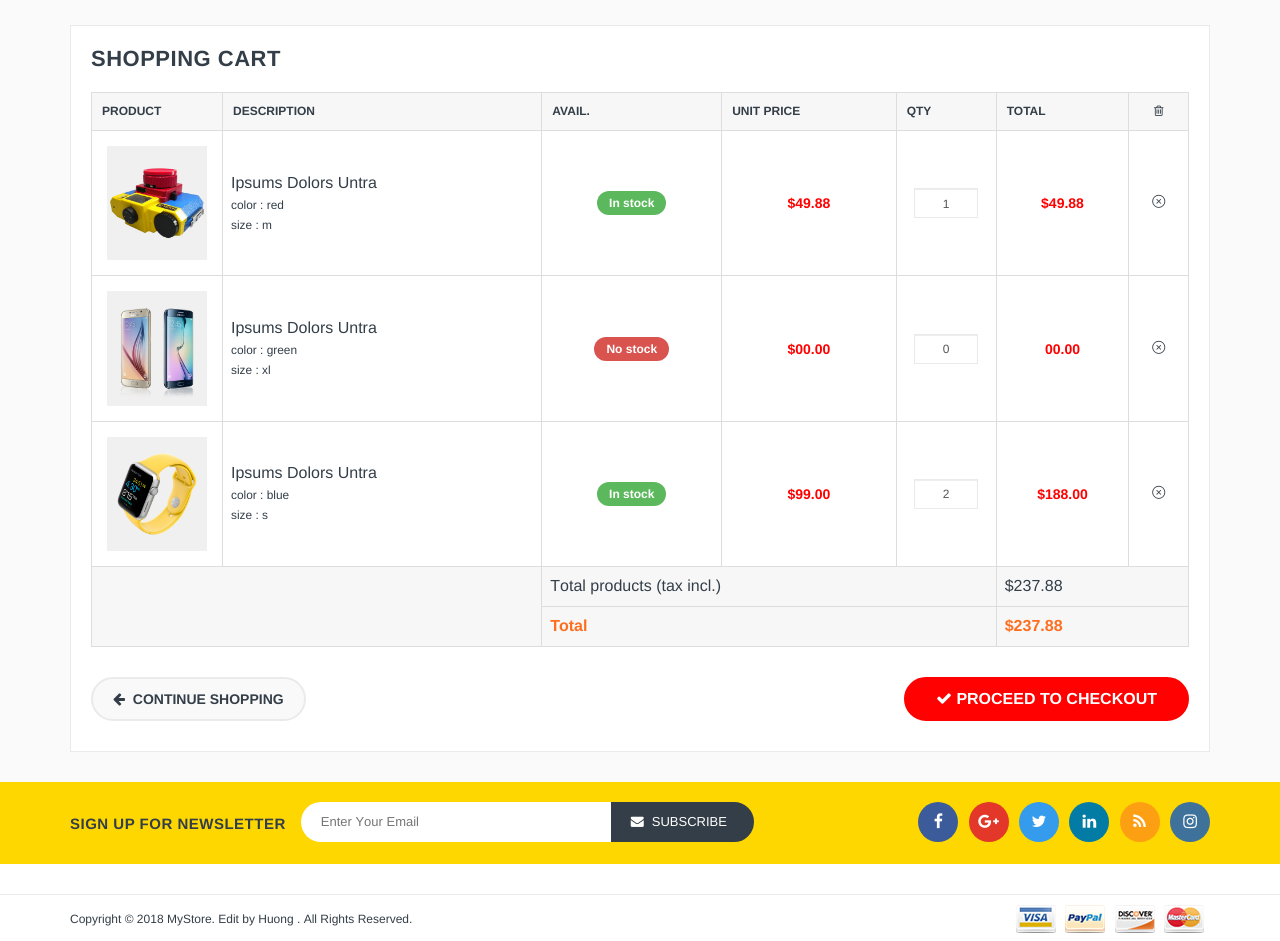
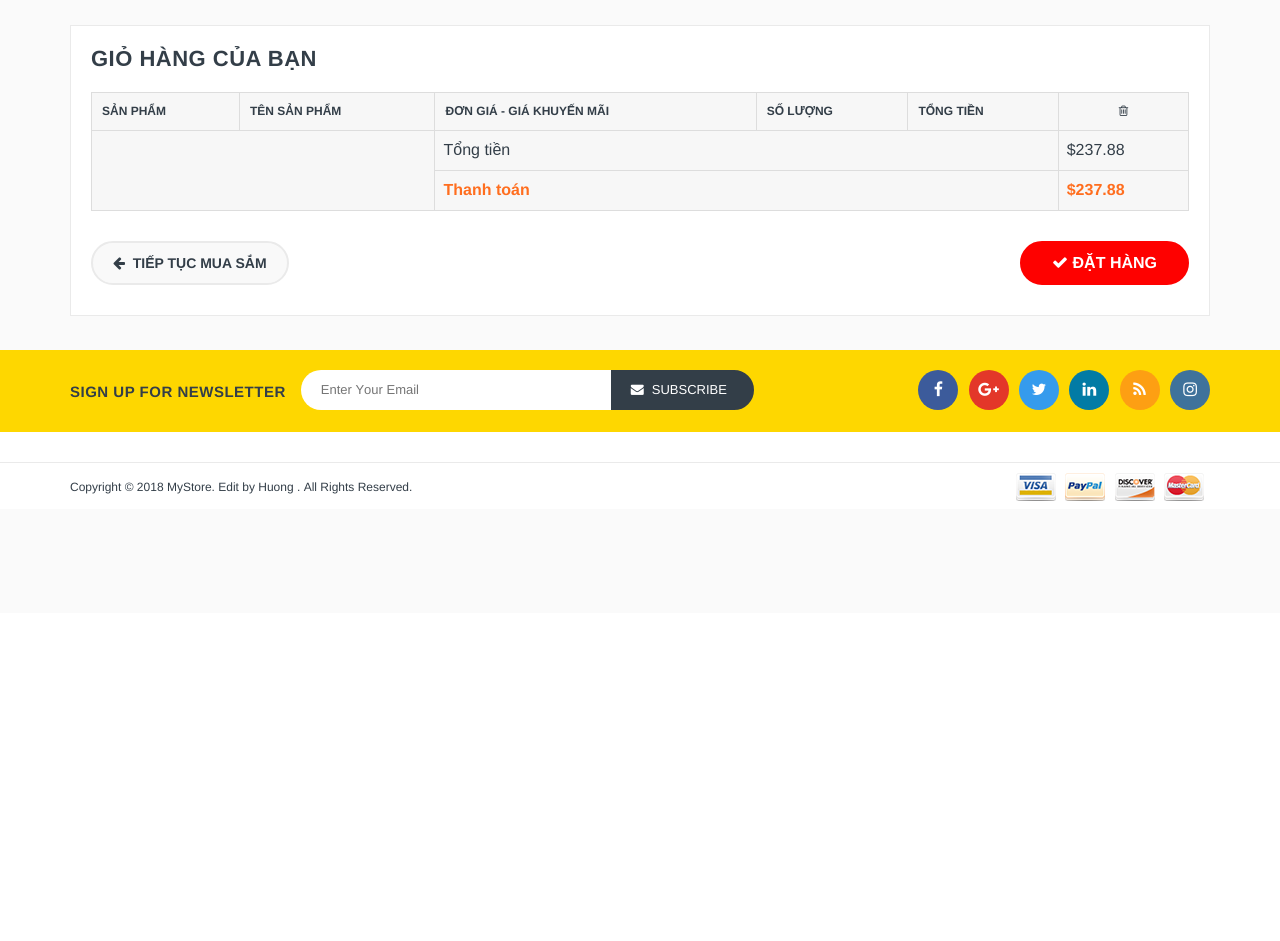
Before and after one commit to huongbee/shopping0205, a PHP site: page /shopping0205/cart.php in a window 1280 px wide. Shown: the part 187-1128 px from the top of the page. After the commit the page ends 688 px from the top, so only its background shows below. Run offline with PHP 8.4, Linux system fonts and the light colour scheme; data that the repository does not hold is empty.

Commit message:
print data

```diff
--- a/views/cart.view.php
+++ b/views/cart.view.php
@@ -4,8 +4,9 @@
     <div class="col-main">
       <div class="cart">
 
-          <div class="page-content page-order"><div class="page-title">
-            <h2>Shopping Cart</h2>
+        <div class="page-content page-order">
+          <div class="page-title">
+            <h2>Giỏ hàng của bạn</h2>
           </div>
 
 
@@ -14,64 +15,51 @@
               <table class="table table-bordered cart_summary">
                 <thead>
                   <tr>
-                      <th class="cart_product">Product</th>
-                      <th>Description</th>
-                      <th>Avail.</th>
-                      <th>Unit price</th>
-                      <th>Qty</th>
-                      <th>Total</th>
-                      <th  class="action"><i class="fa fa-trash-o"></i></th>
+                    <th class="cart_product">Sản phẩm</th>
+                    <th>Tên sản phẩm</th>
+                    <th>Đơn giá - Giá khuyến mãi</th>
+                    <th>Số lượng</th>
+                    <th>Tổng tiền</th>
+                    <th class="action"><i class="fa fa-trash-o"></i></th>
                   </tr>
                 </thead>
                 <tbody>
+                  <?php
+                  $cart = $data['cart'];
+                  foreach($cart->items as $product):?>
                   <tr>
-                      <td class="cart_product"><a href="#"><img src="public/source/images/products/img01.jpg" alt="Product"></a></td>
-                      <td class="cart_description"><p class="product-name"><a href="#">Ipsums Dolors Untra </a></p>
-                        <small><a href="#">Color : Red</a></small><br>
-                        <small><a href="#">Size : M</a></small></td>
-                      <td class="availability in-stock"><span class="label">In stock</span></td>
-                      <td class="price"><span>$49.88</span></td>
+                    <td class="cart_product"><a href="#"><img src="public/source/images/products-images/<?=$product['item']->image?>" alt="<?=$product['item']->name?>"></a></td>
+                    <td class="cart_description">
+                      <p class="product-name"><a href="#"><?=$product['item']->name?></a></p>
+                    </td>
+                    <td class="price">
+                      <p style="color:#333e48; font-weight:normal">
+                        <del><?=number_format($product['item']->price)?></del>
+                      </p>
+                      <p><?=number_format($product['item']->promotion_price)?></p>
+                    </td>
                     <td class="qty"><input class="form-control input-sm" type="text" value="1"></td>
                     <td class="price"><span>$49.88</span></td>
                     <td class="action"><a href="#"><i class="icon-close"></i></a></td>
                   </tr>
-                    <tr>
-                      <td class="cart_product"><a href="#"><img src="public/source/images/products/img02.jpg" alt="Product"></a></td>
-                      <td class="cart_description"><p class="product-name"><a href="#">Ipsums Dolors Untra </a></p>
-                        <small><a href="#">Color : Green</a></small><br>
-                        <small><a href="#">Size : XL</a></small></td>
-                      <td class="availability out-of-stock"><span class="label">No stock</span></td>
-                      <td class="price"><span>$00.00</span></td>
-                      <td class="qty"><input class="form-control input-sm" type="text" value="0"></td>
-                      <td class="price"><span>00.00</span></td>
-                      <td class="action"><a href="#"><i class="icon-close"></i></a></td>
-                    </tr>
-                    <tr>
-                      <td class="cart_product"><a href="#"><img src="public/source/images/products/img03.jpg" alt="Product"></a></td>
-                      <td class="cart_description"><p class="product-name"><a href="#">Ipsums Dolors Untra </a></p>
-                        <small><a href="#">Color : Blue</a></small><br>
-                        <small><a href="#">Size : S</a></small></td>
-                      <td class="availability in-stock"><span class="label">In stock</span></td>
-                      <td class="price"><span>$99.00</span></td>
-                      <td class="qty"><input class="form-control input-sm" type="text" value="2"></td>
-                      <td class="price"><span>$188.00</span></td>
-                      <td class="action"><a href="#"><i class="icon-close"></i></a></td>
-                    </tr>
+                  <?php endforeach?>
                 </tbody>
                 <tfoot>
                   <tr>
                     <td colspan="2" rowspan="2"></td>
-                      <td colspan="3">Total products (tax incl.)</td>
+                    <td colspan="3">Tổng tiền</td>
                     <td colspan="2">$237.88 </td>
                   </tr>
                   <tr>
-                      <td colspan="3"><strong>Total</strong></td>
+                    <td colspan="3"><strong>Thanh toán</strong></td>
                     <td colspan="2"><strong>$237.88 </strong></td>
                   </tr>
                 </tfoot>
               </table>
             </div>
-              <div class="cart_navigation"> <a class="continue-btn" href="#"><i class="fa fa-arrow-left"> </i>&nbsp; Continue shopping</a> <a class="checkout-btn" href="#"><i class="fa fa-check"></i> Proceed to checkout</a> </div>
+            <div class="cart_navigation">
+              <a class="continue-btn" href="./"><i class="fa fa-arrow-left"> </i>&nbsp; Tiếp tục mua sắm</a>
+              <a class="checkout-btn" href="./checkout.php"><i class="fa fa-check"></i> Đặt hàng</a> </div>
           </div>
         </div>
       </div>
```
Lines whose indentation alone changed are shown as unchanged.
